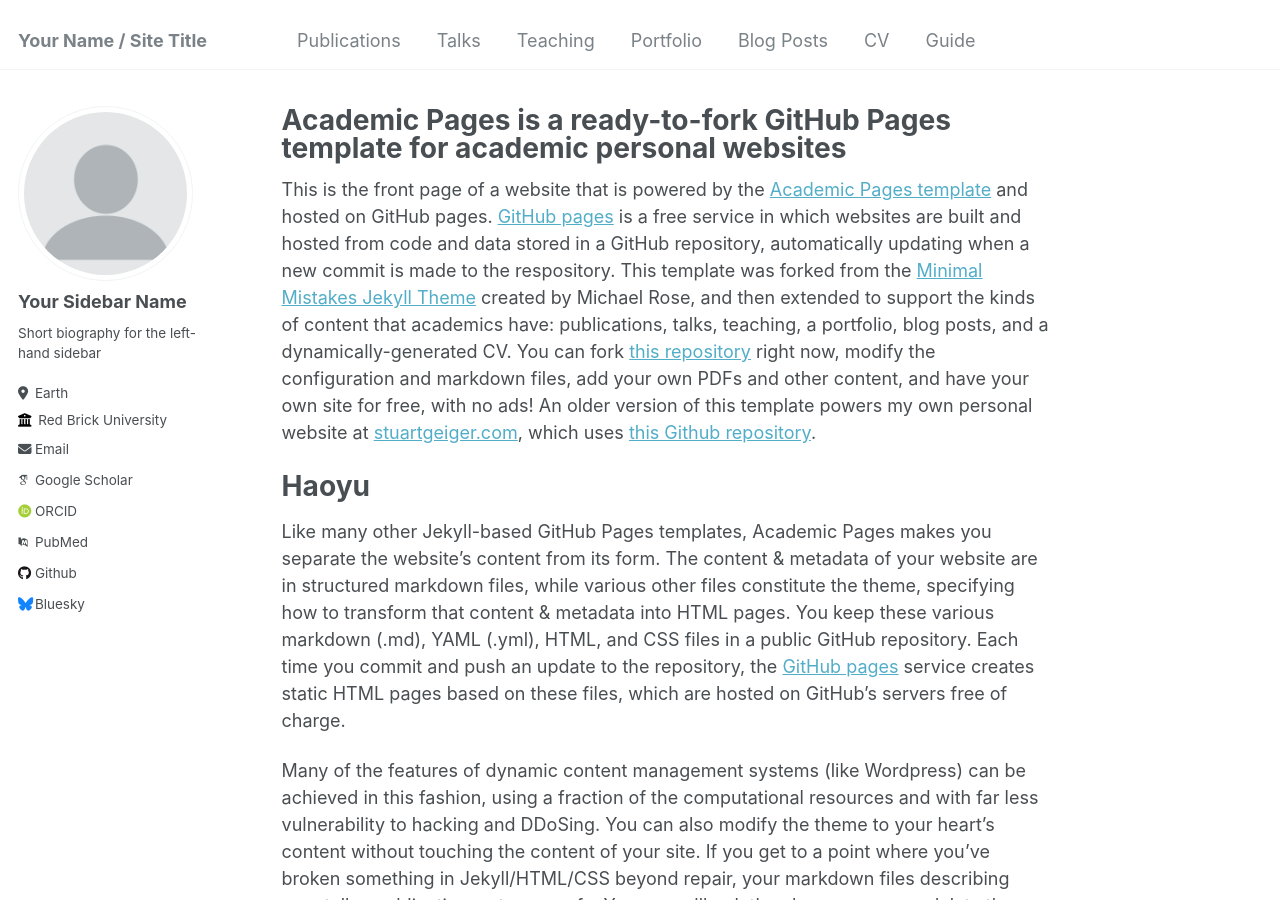
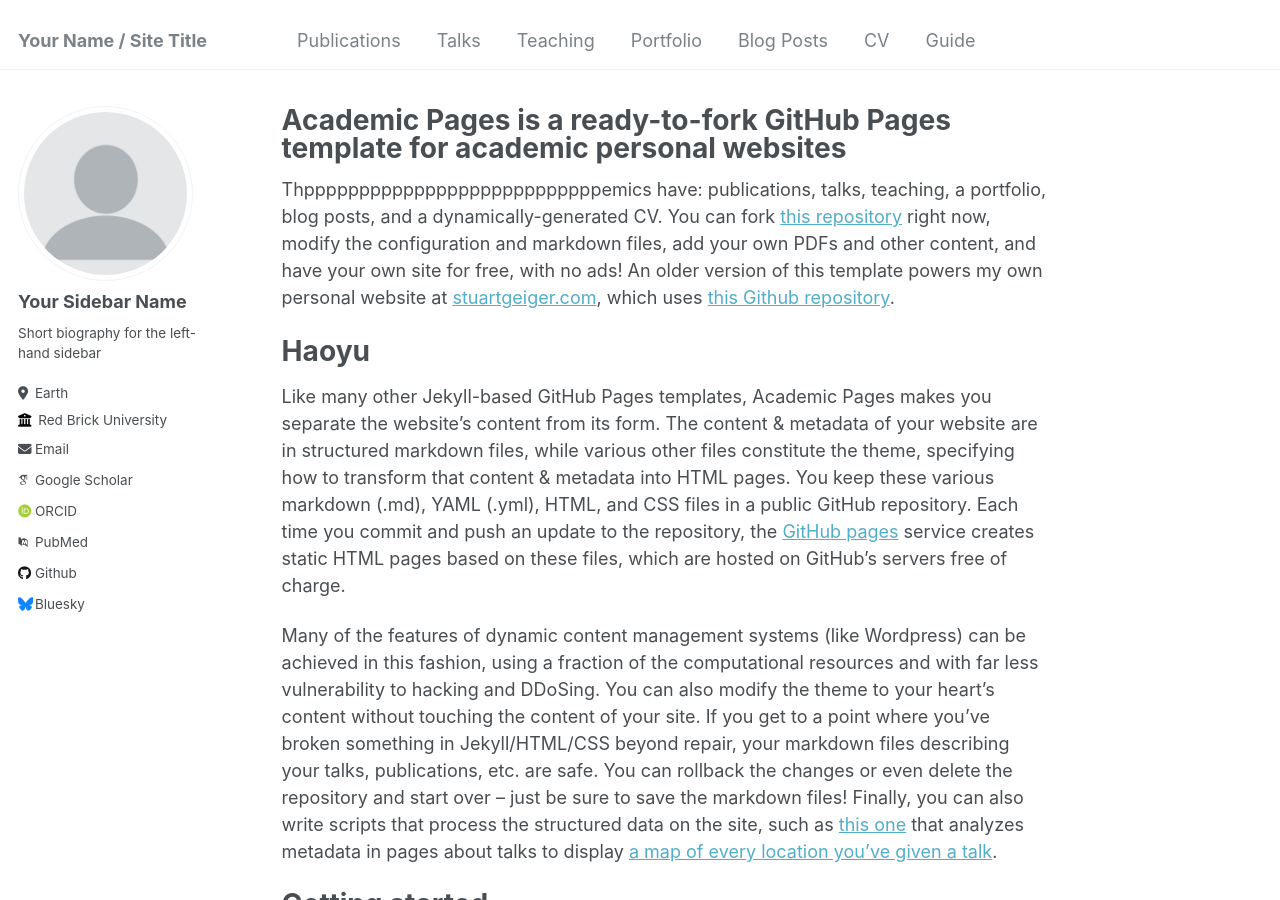
Before and after one commit to Gismakerr/Haoyu.github.io, a Jekyll site: the page built from _pages/about.md, in a window 1280 px wide and 900 px high. Built offline with Jekyll 4.4.1, drawn with Linux system fonts in a browser that asks for light colours; some web fonts are replaced.

Commit message:
Update about.md

```diff
--- a/_pages/about.md
+++ b/_pages/about.md
@@ -7,7 +7,7 @@ redirect_from:
   - /about.html
 ---
 
-This is the front page of a website that is powered by the [Academic Pages template](https://github.com/academicpages/academicpages.github.io) and hosted on GitHub pages. [GitHub pages](https://pages.github.com) is a free service in which websites are built and hosted from code and data stored in a GitHub repository, automatically updating when a new commit is made to the respository. This template was forked from the [Minimal Mistakes Jekyll Theme](https://mmistakes.github.io/minimal-mistakes/) created by Michael Rose, and then extended to support the kinds of content that academics have: publications, talks, teaching, a portfolio, blog posts, and a dynamically-generated CV. You can fork [this repository](https://github.com/academicpages/academicpages.github.io) right now, modify the configuration and markdown files, add your own PDFs and other content, and have your own site for free, with no ads! An older version of this template powers my own personal website at [stuartgeiger.com](http://stuartgeiger.com), which uses [this Github repository](https://github.com/staeiou/staeiou.github.io).
+Thpppppppppppppppppppppppppppemics have: publications, talks, teaching, a portfolio, blog posts, and a dynamically-generated CV. You can fork [this repository](https://github.com/academicpages/academicpages.github.io) right now, modify the configuration and markdown files, add your own PDFs and other content, and have your own site for free, with no ads! An older version of this template powers my own personal website at [stuartgeiger.com](http://stuartgeiger.com), which uses [this Github repository](https://github.com/staeiou/staeiou.github.io).
 
 Haoyu
 ======
```
